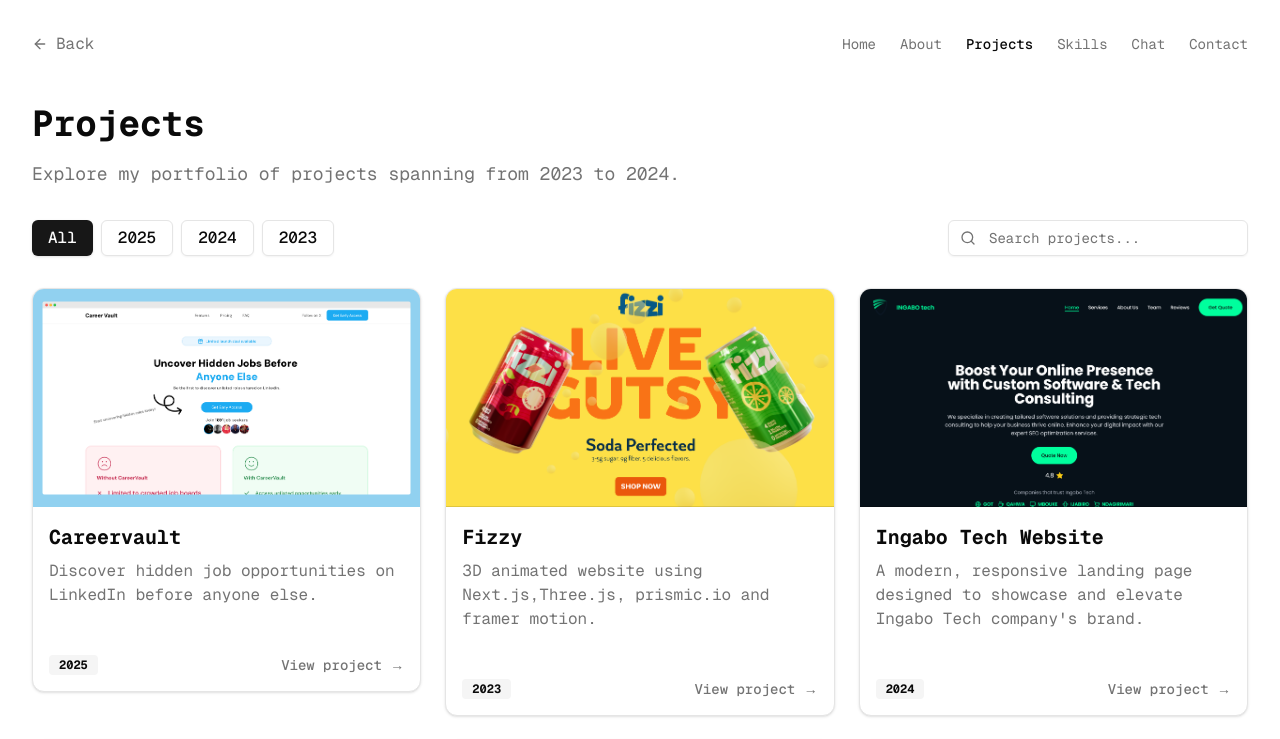
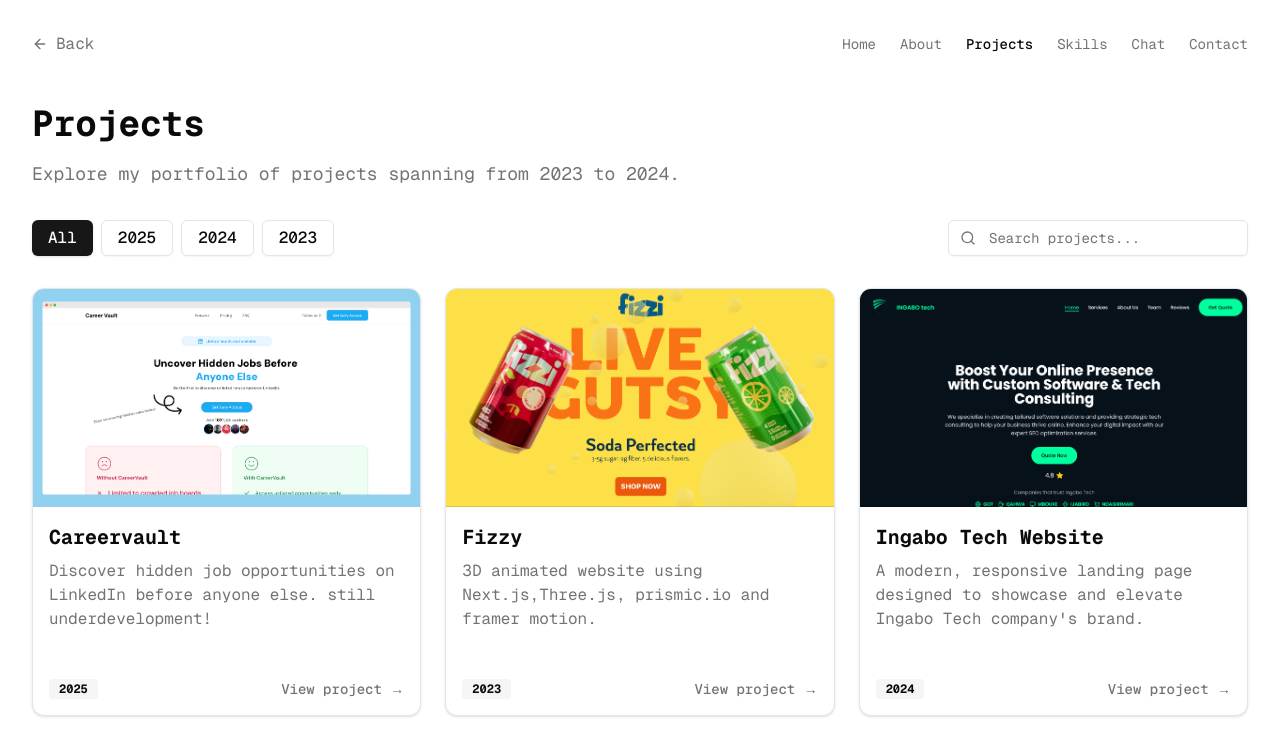
Before and after one commit to rutaganda-salim/devfolio, a Next.js app: page /projects in a window 1280 px wide. Shown: the top 739 px of the page. Built offline with nearby package versions, Linux system fonts and the light colour scheme.

Commit message:
update the invalid link

```diff
--- a/src/app/projects/page.tsx
+++ b/src/app/projects/page.tsx
@@ -12,10 +12,10 @@
   {
     id: 1,
     title: "Careervault",
-    description: " Discover hidden job opportunities on LinkedIn before anyone else.",
+    description: " Discover hidden job opportunities on LinkedIn before anyone else. still underdevelopment!",
     image: "/careervault.png",
     year: "2025",
-    link: "https://careervault.vercel.app"
+    link: "https://careervault.work"
   },
   {
     id: 2,
```
